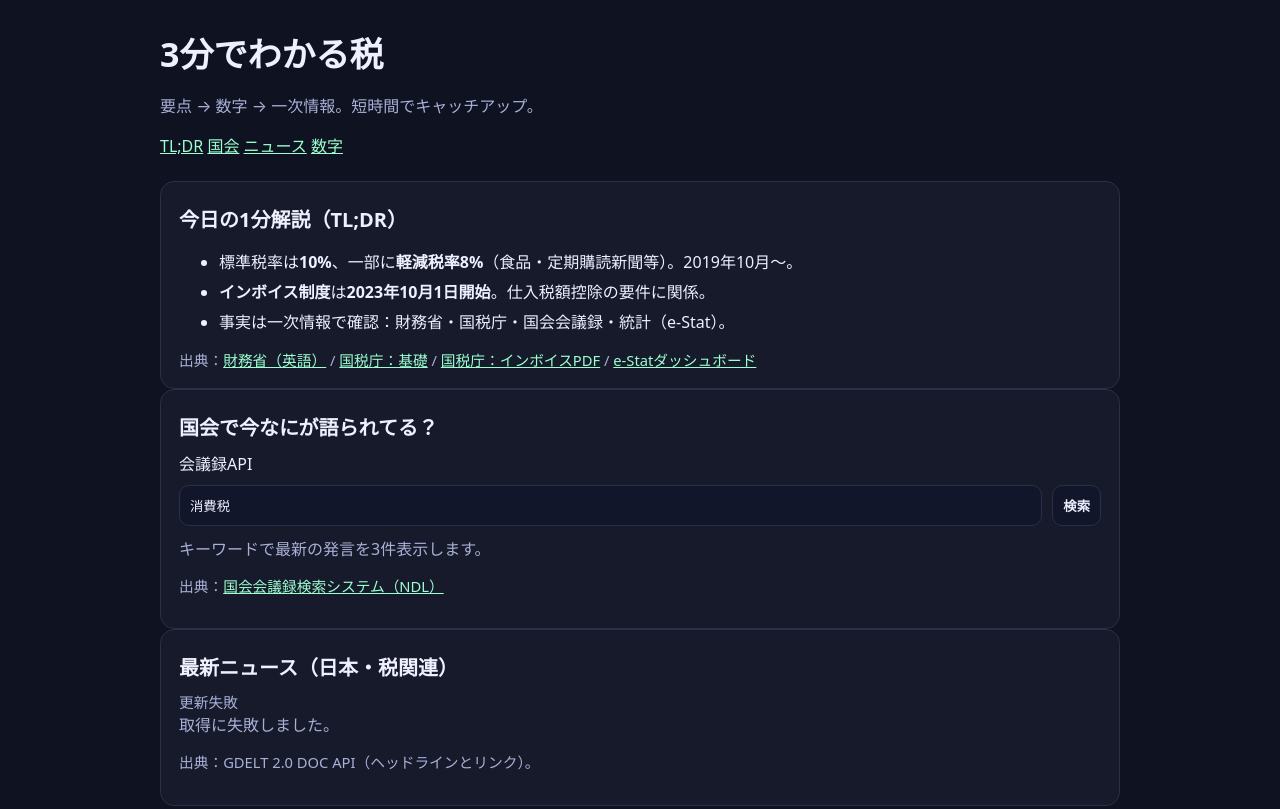
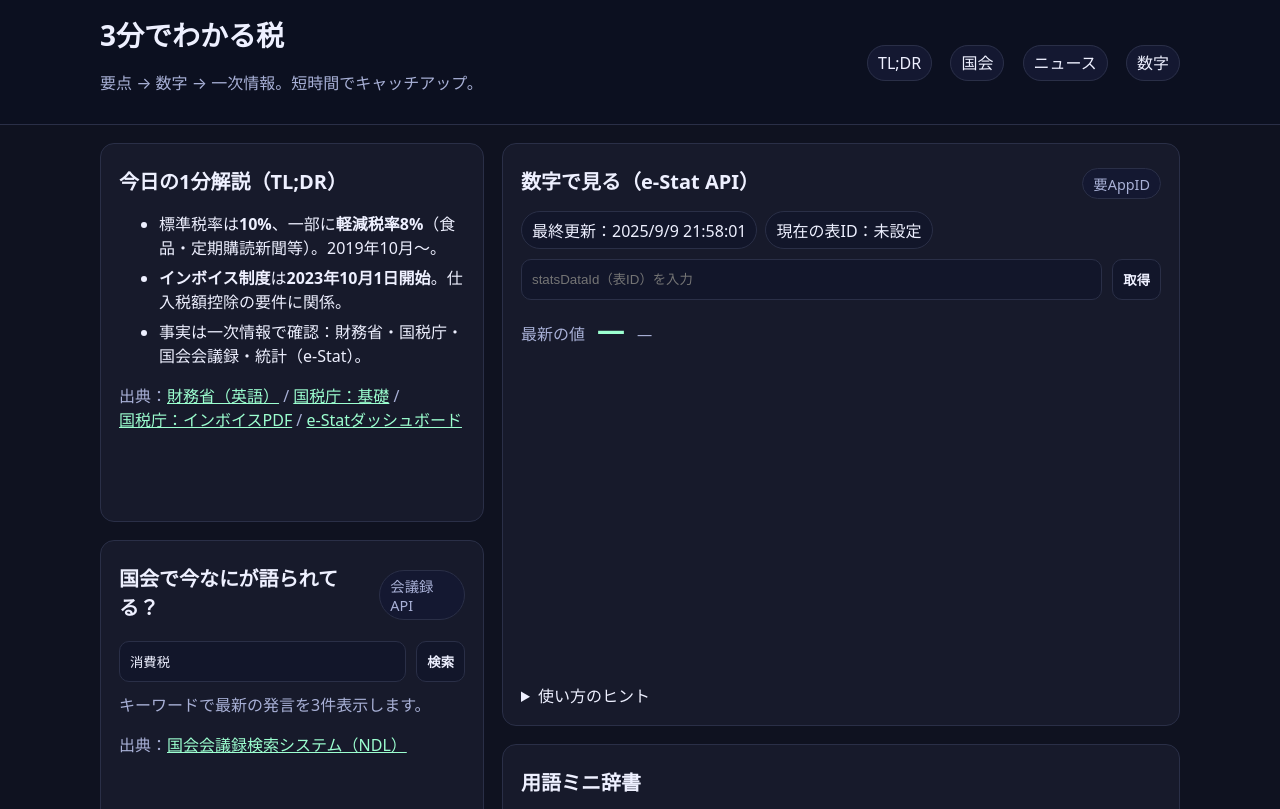
Before and after one commit to atena-77/politics-site, a plain HTML site: page index.html in a window 1280 px wide. Shown: the top 809 px of the page. Drawn offline with Linux system fonts and the light colour scheme; no server answers.

Commit message:
Update style.css

```diff
--- a/style.css
+++ b/style.css
@@ -1,28 +1,51 @@
 :root{
-  --bg:#0f1220; --card:#171a2b; --text:#eef0ff; --muted:#a8b0d6;
-  --border:#2a2f47; --accent:#9cffd0; --chip:#12162a;
+  --bg:#0f1220; --head:#0c1020; --card:#171a2b; --text:#eef0ff; --muted:#a8b0d6;
+  --border:#2a2f47; --accent:#9cffd0; --chip:#12162a; --good:#9cffd0;
 }
 *{box-sizing:border-box}
 html,body{margin:0;padding:0;background:var(--bg);color:var(--text);
   font-family:system-ui,-apple-system,"Noto Sans JP",sans-serif}
-.wrap{width:min(960px,92vw);margin:0 auto}
-header{padding:28px 0 8px}
-h1{margin:0 0 6px;font-size:clamp(26px,3.2vw,34px)}
-h2{margin:4px 0 10px;font-size:20px}
+.wrap{width:min(1080px,92vw);margin:0 auto}
+
+.site-head{background:var(--head);border-bottom:1px solid var(--border);position:sticky;top:0;z-index:20}
+.head-inner{display:flex;align-items:center;justify-content:space-between;gap:12px;padding:14px 0}
+.brand h1{margin:0 0 2px;font-size:clamp(22px,2.8vw,28px)}
 .muted{color:var(--muted)}
-.mini{font-size:.92rem}
-main{display:grid;gap:18px;padding:16px 0 48px}
+.nav a{color:var(--text);text-decoration:none;margin-left:14px;padding:6px 10px;border:1px solid var(--border);border-radius:999px;background:#141831}
+.nav a:hover{background:#1a1f38}
+
+.grid{display:grid;grid-template-columns:2fr 1fr;gap:18px;padding:18px 0 44px}
+.col{display:grid;gap:18px}
 .card{background:#171a2b;border:1px solid var(--border);border-radius:14px;padding:18px}
 .card.small{opacity:.95}
+h2{margin:4px 0 10px;font-size:20px}
 .tldr li{margin:6px 0}
+
+.section-head{display:flex;align-items:center;justify-content:space-between;gap:10px}
+.badge{border:1px solid var(--border);border-radius:999px;padding:4px 10px;background:#141831;color:var(--muted);font-size:.9rem}
+.links-inline a{white-space:nowrap}
+
 .row{display:grid;grid-template-columns:1fr auto;gap:10px;margin:10px 0}
 input,button{padding:10px;border-radius:10px;border:1px solid var(--border);background:#12162a;color:var(--text)}
 button{cursor:pointer;font-weight:700}
 a{color:var(--accent)}
-.footer{color:var(--muted);padding:18px 0 40px}
+
 .list > div{margin:10px 0;padding:10px;border:1px dashed var(--border);border-radius:10px;background:var(--chip)}
-.cards-grid{display:grid;grid-template-columns:repeat(auto-fill,minmax(240px,1fr));gap:12px}
+.cards-grid{display:grid;grid-template-columns:repeat(auto-fill,minmax(260px,1fr));gap:12px}
 .news-card{border:1px solid var(--border);border-radius:12px;background:#12162a;padding:12px;display:flex;flex-direction:column;gap:6px}
 .news-card a{font-weight:700;text-decoration:none}
-.flex-head{display:flex;justify-content:space-between;gap:10px;align-items:center}
-.codebox{background:#12162a;border:1px dashed var(--border);border-radius:10px;padding:12px;white-space:pre-wrap}
+
+.chip-stack{display:flex;flex-wrap:wrap;gap:8px;margin:6px 0 2px}
+.chip{background:var(--chip);border:1px solid var(--border);border-radius:999px;padding:6px 10px}
+
+.stat-block{margin-top:10px}
+.stat{display:flex;align-items:baseline;gap:12px;margin-bottom:10px}
+.stat-label{color:var(--muted)}
+.stat-value{font-size:28px;font-weight:800;color:var(--good)}
+.stat-note{font-size:.95rem}
+
+.footer{color:var(--muted);padding:18px 0 40px}
+
+@media (max-width: 880px){
+  .grid{grid-template-columns:1fr}
+}
```
